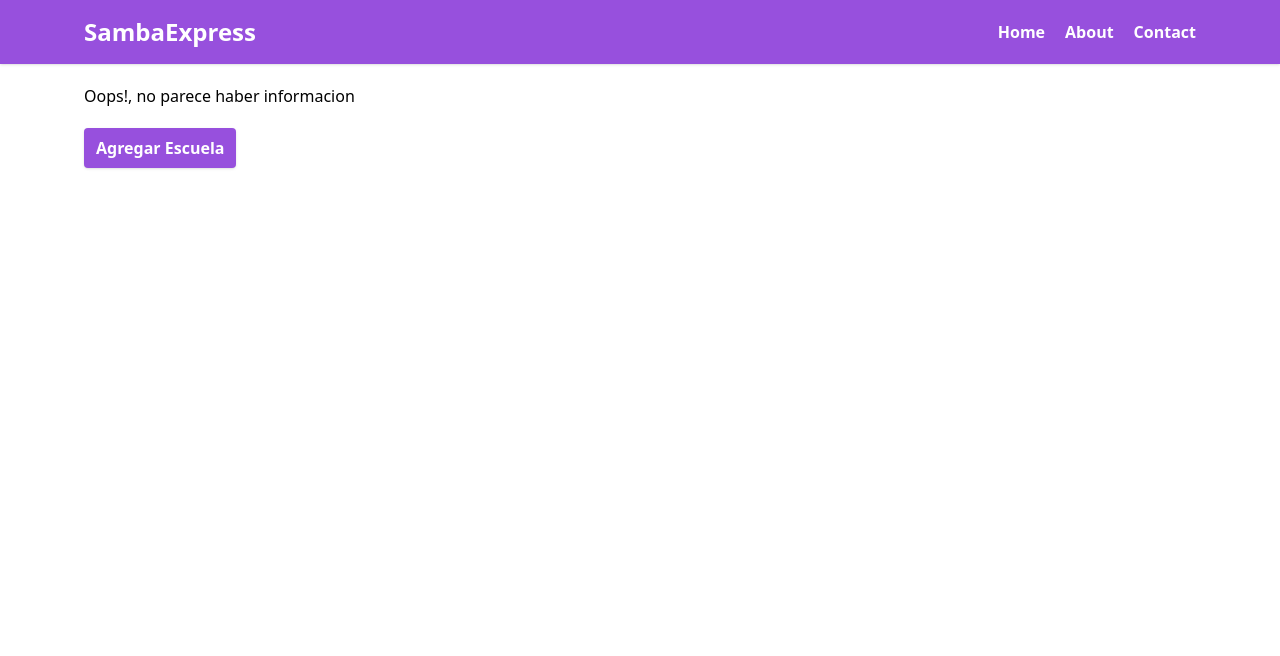
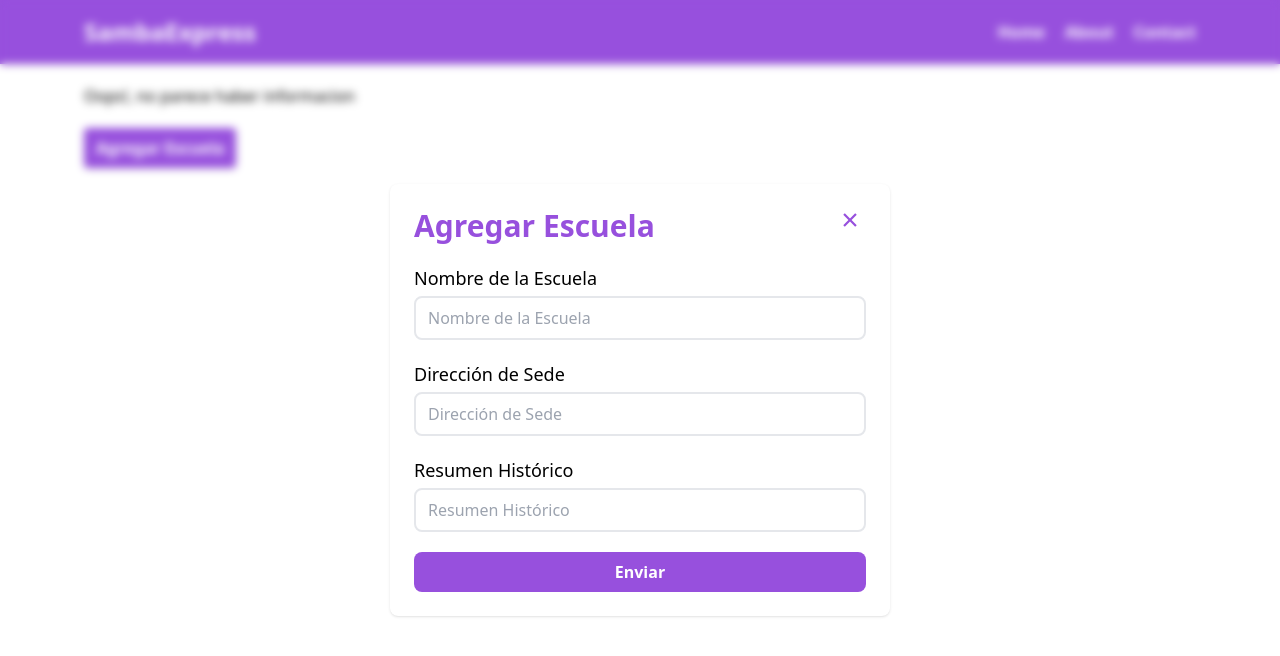
Before and after one commit to Robbyro10/proyecto-bdd-frontend, a Next.js app: page /escuelas in a window 1280 px wide. Both pictures are taken after a click on the button "Agregar Escuela". Shown: the top 656 px of the page. Built offline with nearby package versions, Linux system fonts and the light colour scheme; no server answers.

Commit message:
School Modal and Table

```diff
--- a/api/proyectoApi.ts
+++ b/api/sambaApi.ts
@@ -1,5 +1,5 @@
 import axios from "axios";
 
-export const proyectoApi = axios.create({
+export const sambaApi = axios.create({
     baseURL: process.env.API_URL
 })
--- a/components/escuelas/EscuelaModal.tsx
+++ b/components/escuelas/EscuelaModal.tsx
@@ -1,7 +1,95 @@
-import React from 'react'
+import React, { FC } from "react";
+import { IoCloseSharp } from "react-icons/io5";
+import { useForm } from "react-hook-form";
+import { sambaApi } from "@/api/sambaApi";
 
-export const EscuelaModal = () => {
+interface Props {
+  isOpen: boolean;
+  onClose: () => void;
+}
+
+export const EscuelaModal: FC<Props> = ({ isOpen, onClose }) => {
+  const {
+    register,
+    handleSubmit,
+    watch,
+    reset,
+    formState: { errors },
+  } = useForm();
+  if (!isOpen) return null;
+
+  const onSubmit = async (data: any) => {
+    await sambaApi.post('/escuelas', data);
+    onClose();
+  };
+
   return (
-    <div>EscuelaModal</div>
-  )
-}
+    <div className="fixed z-20 inset-0 bg-opacity-30 flex justify-center items-center backdrop-blur-sm">
+      <div
+        tabIndex={0}
+        className="bg-white shadow p-6 rounded-lg w-[500px] relative mx-2"
+      >
+        <button
+          onClick={onClose}
+          className="text-secondary text-2xl text-right rounded-full p-1 absolute top-0 right-0 my-5 mx-6 hover:bg-secondary hover:bg-opacity-20 transition ease-out"
+        >
+          <IoCloseSharp />
+        </button>
+        <div>
+          <h1 className="font-bold text-3xl text-secondary">Agregar Escuela</h1>
+          <form
+            onSubmit={handleSubmit(onSubmit)}
+            className="flex flex-col gap-5 mt-5"
+          >
+            <div className="flex flex-col gap-1">
+              <label className="text-lg">Nombre de la Escuela</label>
+              <input
+                className="px-3 py-2 rounded-lg border-2 hover:border-secondary transition ease-out"
+                type="text"
+                placeholder="Nombre de la Escuela"
+                {...register("nombre", {
+                  required: true,
+                })}
+              />
+              {errors.nombre?.type === "required" && (
+                <p className="text-error mb-3">Campo obligatorio</p>
+              )}
+            </div>
+            <div className="flex flex-col gap-1">
+              <label className="text-lg">Dirección de Sede</label>
+              <input
+                className="px-3 py-2 rounded-lg border-2 hover:border-secondary transition ease-out"
+                type="text"
+                placeholder="Dirección de Sede"
+                {...register("direccion_sede", {
+                  required: true,
+                })}
+              />
+              {errors.direccion?.type === "required" && (
+                <p className="text-error mb-3">Campo obligatorio</p>
+              )}
+            </div>
+            <div className="flex flex-col gap-1">
+              <label className="text-lg">Resumen Histórico</label>
+              <input
+                className="px-3 py-2 rounded-lg border-2 hover:border-secondary transition ease-out"
+                type="text"
+                placeholder="Resumen Histórico"
+                {...register("resumen_hist", {
+                  required: true,
+                })}
+              />
+              {errors.nombre?.type === "required" && (
+                <p className="text-error mb-3">Campo obligatorio</p>
+              )}
+            </div>
+
+            <button className="bg-secondary text-white font-bold py-2 rounded-lg">
+              Enviar
+            </button>
+          </form>
+        </div>
+      </div>
+    </div>
+  );
+};
--- a/components/escuelas/EscuelasGrid.tsx
+++ /dev/null
@@ -1,32 +0,0 @@
-import React, { FC } from "react";
-
-interface Props {
-  escuelas: any;
-}
-
-export const EscuelasGrid: FC<Props> = ({ escuelas }) => {
-
-  return (
-
-    <table className="w-full">
-        <tr>
-            <th>Id</th>
-            <th>Nombre</th>
-            <th>Direccion_sede</th>
-            <th>Resumen_hist</th>
-            <th>Id_lugar</th>
-        </tr>
-        {
-            escuelas.map((escuela: any) => (
-                <tr >
-                    <td>{escuela.id}</td>
-                    <td>{escuela.nombre}</td>
-                    <td>{escuela.direccion_sede}</td>
-                    <td>{escuela.resumen_hist}</td>
-                    <td>{escuela.id_lugar || "NULL"}</td>
-                </tr>
-            ))
-        }
-    </table>
-  );
-};
--- /dev/null
+++ b/components/escuelas/EscuelasTable.tsx
@@ -0,0 +1,52 @@
+import { sambaApi } from "@/api/sambaApi";
+import React, { FC } from "react";
+import { FaTrash } from "react-icons/fa";
+import { HiPencil } from "react-icons/hi";
+
+interface Props {
+  escuelas: any;
+}
+
+export const EscuelasTable: FC<Props> = ({ escuelas }) => {
+  const handleDelete = async (id: number) => {
+    await sambaApi.delete("/escuelas/" + id);
+  };
+
+  const handleEdit = (id: number) => {
+    console.log("This will edit the school of id:" + id);
+  };
+
+  return (
+    <table className="w-full">
+      <tbody>
+        <tr>
+          <th>Id</th>
+          <th>Nombre</th>
+          <th>Direccion_sede</th>
+          <th>Resumen_hist</th>
+          <th>Id_lugar</th>
+          <th></th>
+        </tr>
+        {escuelas.map((escuela: any) => (
+          <tr key={escuela.id}>
+            <td className="text-center">{escuela.id}</td>
+            <td>{escuela.nombre}</td>
+            <td>{escuela.direccion_sede}</td>
+            <td>{escuela.resumen_hist}</td>
+            <td>{escuela.id_lugar || "NULL"}</td>
+            <td>
+              <div className="flex gap-3">
+                <button onClick={() => handleDelete(escuela.id)}>
+                  <FaTrash />
+                </button>
+                <button onClick={() => handleEdit(escuela.id)}>
+                  <HiPencil />
+                </button>
+              </div>
+            </td>
+          </tr>
+        ))}
+      </tbody>
+    </table>
+  );
+};
--- a/package.json
+++ b/package.json
@@ -18,6 +18,9 @@
     "next": "13.2.4",
     "react": "18.2.0",
     "react-dom": "18.2.0",
+    "react-hook-form": "^7.44.3",
+    "react-icons": "^4.9.0",
+    "sweetalert2": "^11.7.12",
     "swr": "^2.1.1",
     "typescript": "5.0.2"
   },
--- a/pages/escuelas/index.tsx
+++ b/pages/escuelas/index.tsx
@@ -1,23 +1,36 @@
-import { EscuelasGrid } from '@/components/escuelas/EscuelasGrid'
+import { EscuelaModal } from '@/components/escuelas/EscuelaModal';
+import { EscuelasTable } from '@/components/escuelas/EscuelasTable'
 import { AppLayout } from '@/components/layouts'
 import { fetcher } from '@/utils/fetcher';
+import { useState } from 'react';
 import useSWR from "swr";
 
 const EscuelasPage = () => {
+  const [isOpen, setIsOpen] = useState(false);
+  const [activeSchool, setActiveSchool] = useState(null);
 
     const { data, error, isLoading } = useSWR(`/escuelas`, fetcher, {
         refreshInterval: 1000,
       });
+
+      const handleAdd = () => {
+        setActiveSchool(null);
+        setIsOpen(true);
+      }
 
       if (isLoading) return <div>cargando...</div>
 
   return (
     <AppLayout title='Escuelas de Samba' pageDescription='Toda la informacion que puedas desear sobre las escuelas de samba'>
       {
-        data ? <EscuelasGrid escuelas={data} /> : <h1>Oops!, no parece haber informacion</h1>
+        data ? <EscuelasTable escuelas={data} /> : <h1>Oops!, no parece haber informacion</h1>
       }
 
-      <button className='bg-secondary mt-5 text-white rounded px-3 py-2 font-bold shadow hover:-translate-y-1 transition ease-out'>Agregar Escuela</button>
+      <button onClick={handleAdd} className='bg-secondary mt-5 text-white rounded px-3 py-2 font-bold shadow hover:-translate-y-1 transition ease-out'>Agregar Escuela</button>
+      <EscuelaModal
+          isOpen={isOpen}
+          onClose={() => setIsOpen(false)}
+        />
     </AppLayout>
   )
 }
--- a/utils/fetcher.ts
+++ b/utils/fetcher.ts
@@ -1,3 +1,3 @@
-import { proyectoApi } from "@/api/proyectoApi";
+import { sambaApi } from "@/api/sambaApi";
 
-export const fetcher = (url: string) => proyectoApi.get(url).then(res => res.data);
+export const fetcher = (url: string) => sambaApi.get(url).then(res => res.data);
```
Also changed, not shown: 1 other file (tests, documents, lock files or other folders).
